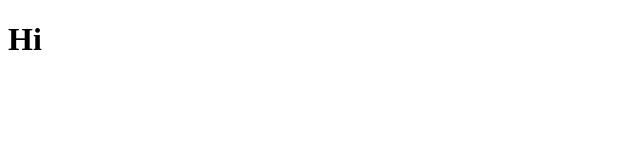
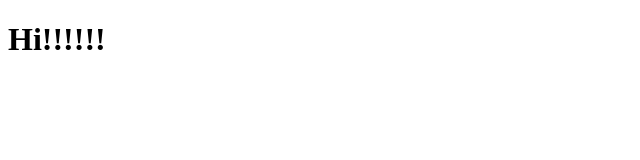
Before and after one commit to justinejacob333/coursera-test, a plain HTML site: page site/index.html in a window 1280 px wide. Shown: the whole page, without its empty margins (0-640 px from the left). Drawn offline with Linux system fonts and the light colour scheme.

Commit message:
Small change

```diff
--- a/site/index.html
+++ b/site/index.html
@@ -6,7 +6,7 @@
     <title>Hello coursera test </title>
 </head>
 <body>
-    <h1>Hi
+    <h1>Hi!!!!!!
     </h1>
 
 </body>
```
